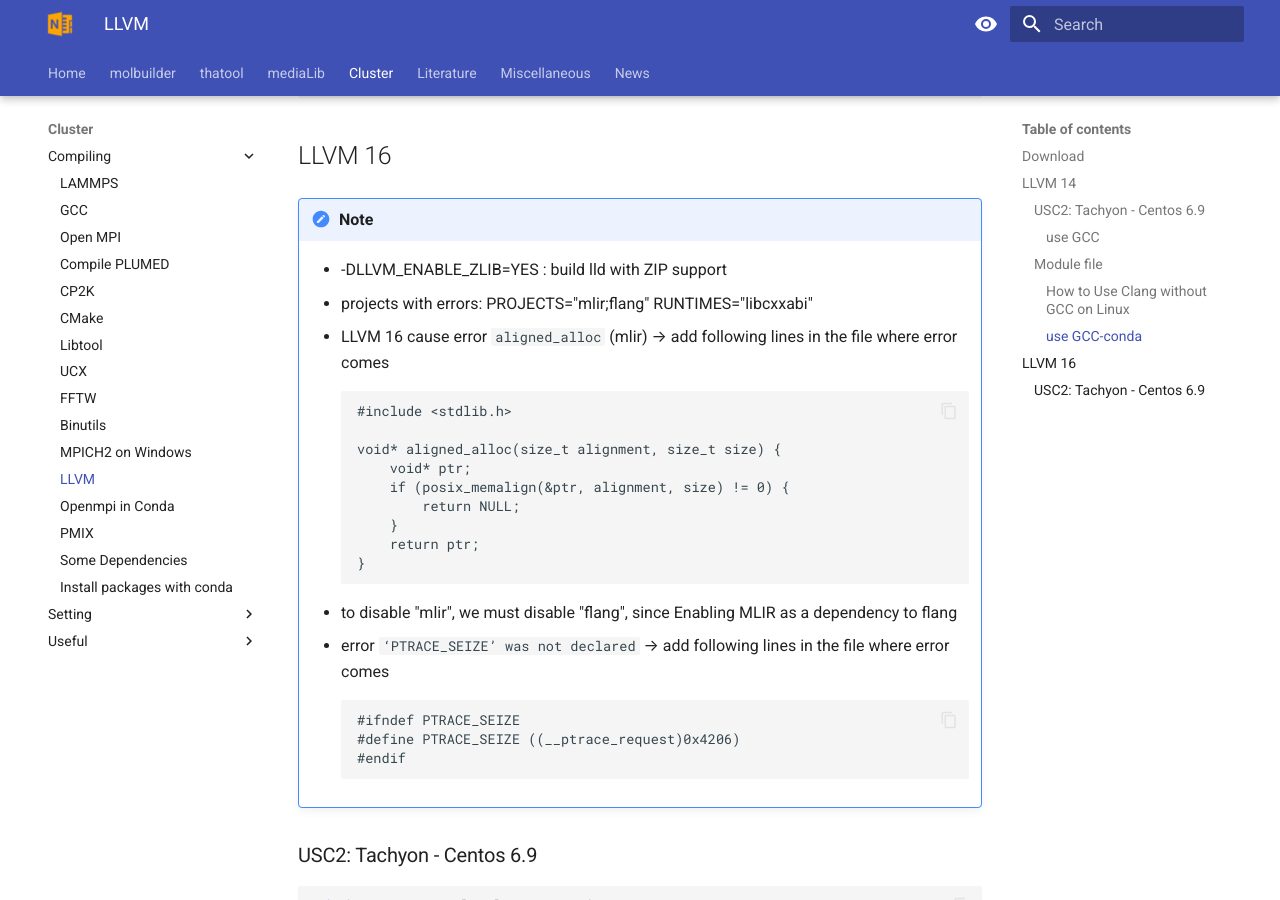
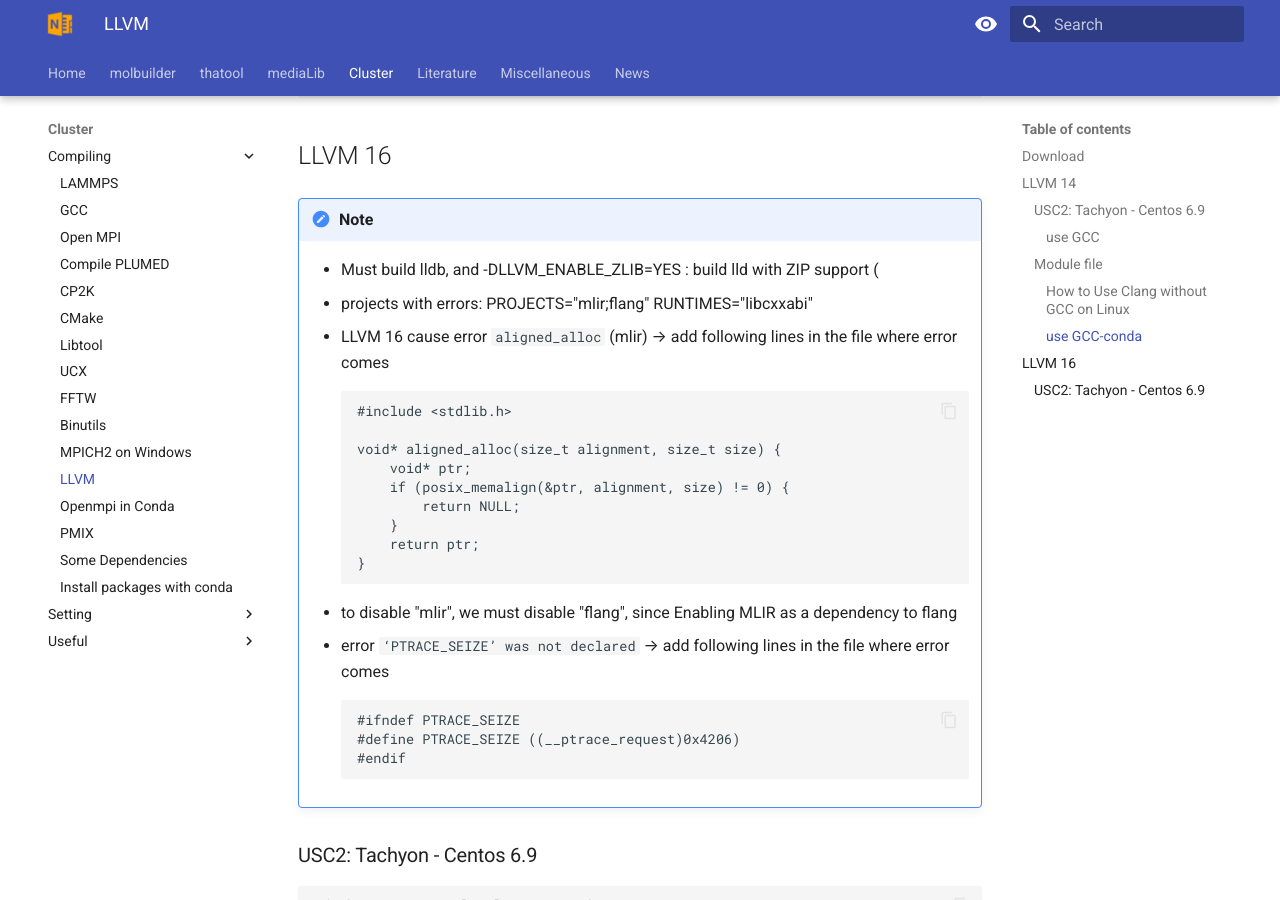
Before and after one commit to thangckt/thangckt.github.io, an MkDocs documentation site: the page built from docs/cluster/compiling/10_LLVM.md, in a window 1280 px wide and 900 px high, scrolled down 4241 px. Built offline with MkDocs 1.6.1 and Material for MkDocs 9.7.7, drawn with Linux system fonts in a browser that asks for light colours; the version menu is left out.

Commit message:
Update 10_LLVM.md

````diff
--- a/docs/cluster/compiling/10_LLVM.md
+++ b/docs/cluster/compiling/10_LLVM.md
@@ -183,7 +183,7 @@
 ## LLVM 16
 
 !!! note
-    - -DLLVM_ENABLE_ZLIB=YES : build lld with ZIP support
+    - Must build lldb, and -DLLVM_ENABLE_ZLIB=YES : build lld with ZIP support (
     - projects with errors: PROJECTS="mlir;flang"  RUNTIMES="libcxxabi"
     - LLVM 16 cause error `aligned_alloc` (mlir) --> add following lines in the file where error comes
     ```
````
